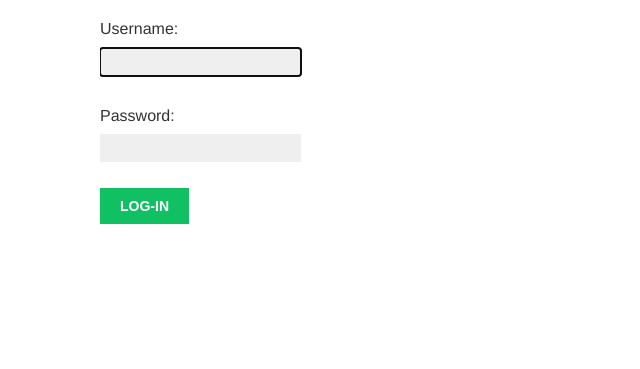
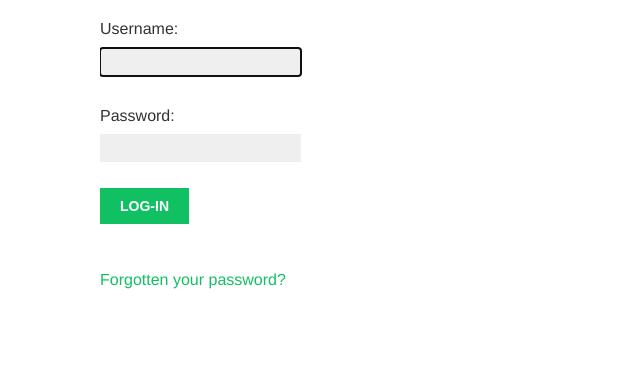
Before and after one commit to GOZ4EL/images-social-media-webapp, a Django app: page /account/login/ in a window 1280 px wide. Shown: the part 201-570 px from the top of the page, without its empty margins (0-640 px from the left). Run offline with Django 3.2, Linux system fonts and the light colour scheme; some web fonts are replaced.

Commit message:
Adding password reset link in the log-in template

```diff
--- a/account/templates/registration/login.html
+++ b/account/templates/registration/login.html
@@ -19,5 +19,10 @@
 	  <input type="hidden" name="next" value="{{ next }}">
 	  <p><input type="submit" value="Log-in"></p>
 	</form>
+	<p>
+	  <a href="{% url "password_reset" %}">
+	    Forgotten your password?
+	  </a>
+	</p>
   </div>
 {% endblock %}
```
